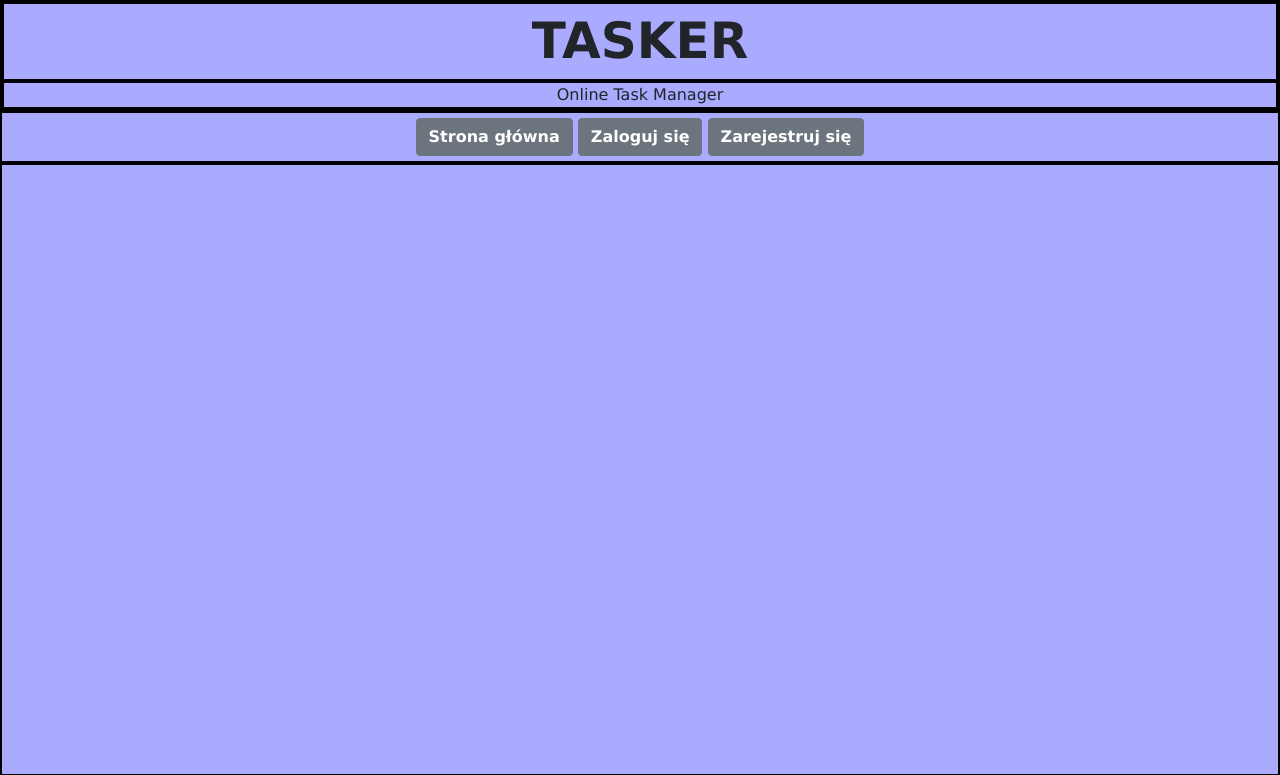
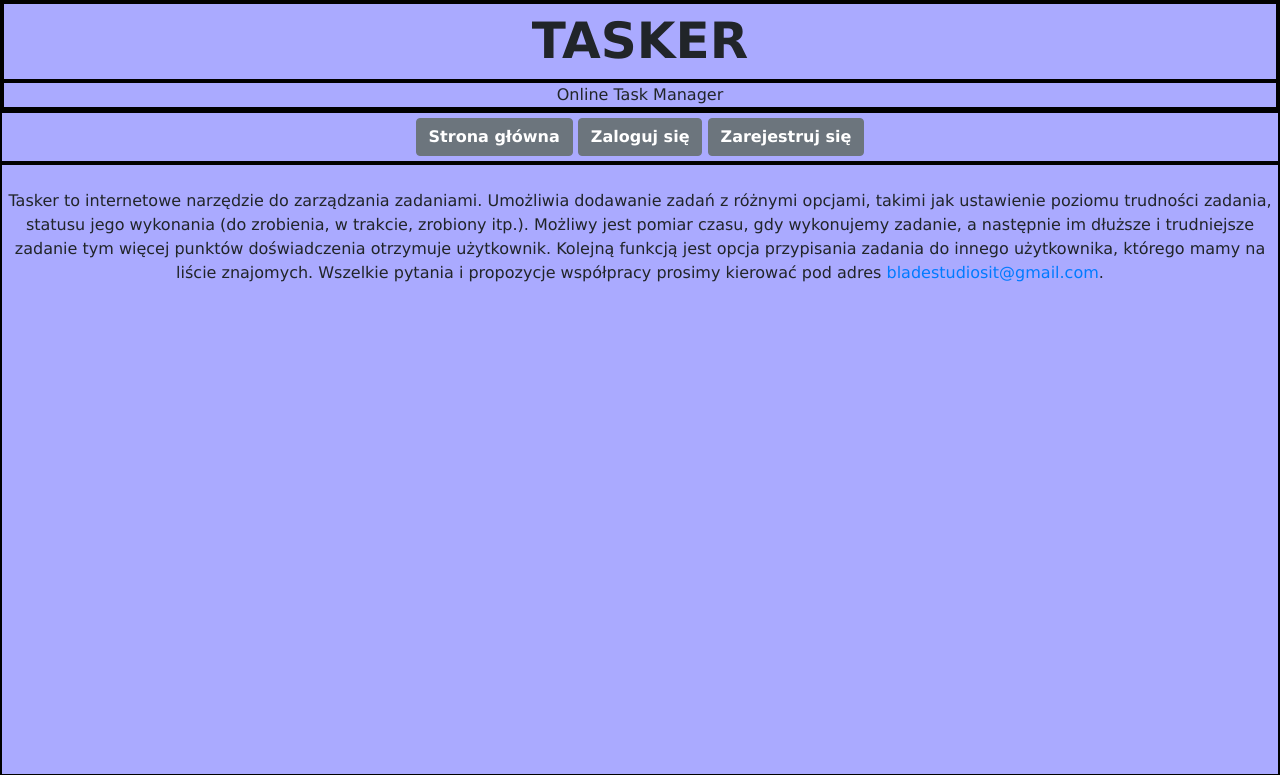
Before and after one commit to BladeStudios/tasker, a PHP site: page /index.php in a window 1280 px wide. Shown: the top 775 px of the page. Run offline with PHP 8.4, Linux system fonts and the light colour scheme.

Commit message:
added app description on index page

```diff
--- a/index.php
+++ b/index.php
@@ -28,6 +28,7 @@
         unset($_SESSION['info']);
     }
 ?>
+<div id="text"><?php echo '<br>'.$lang['tasker_description']; ?></div>
 </div>
 <?php require('footer.php'); ?>
 
--- a/lang/pl_PL.php
+++ b/lang/pl_PL.php
@@ -27,6 +27,8 @@
         'title_login' => 'Logowanie',
         'title_register' => 'Rejestracja',
         'logout_successful' => 'Nastąpiło pomyślne wylogowanie.',
-        'logout_failed' => 'Wystąpił błąd przy wylogowywaniu. Skontaktuj się z administratorem.'
+        'logout_failed' => 'Wystąpił błąd przy wylogowywaniu. Skontaktuj się z administratorem.',
+        'tasker_description' => 'Tasker to internetowe narzędzie do zarządzania zadaniami. Umożliwia dodawanie zadań z różnymi opcjami, takimi jak ustawienie poziomu trudności zadania, statusu jego wykonania (do zrobienia, w trakcie, zrobiony itp.). Możliwy jest pomiar czasu, gdy wykonujemy zadanie, a następnie im dłuższe i trudniejsze zadanie tym więcej punktów doświadczenia otrzymuje użytkownik. Kolejną funkcją jest opcja przypisania zadania do innego użytkownika, którego mamy na liście znajomych.
+        Wszelkie pytania i propozycje współpracy prosimy kierować pod adres <a href="mailto:bladestudiosit@gmail.com">bladestudiosit@gmail.com</a>.'
     )
 ?>
```
